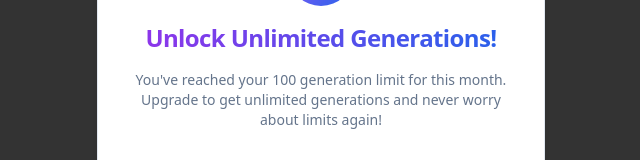
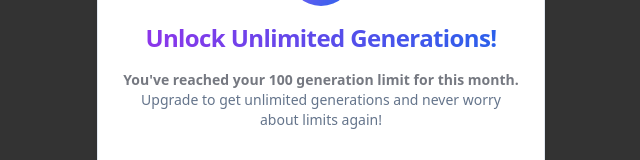
Before and after one commit to Denis-vibecoding/unlimited-boost-modal, a React (Vite) app: page / in a window 1280 px wide. Both pictures are taken after a click on the button "Trigger Upgrade Modal (100 generations reached)". Shown: the part 138-298 px from the top of the page, without its empty margins (319-959 px from the left). Built offline with nearby package versions, Linux system fonts and the light colour scheme.

Commit message:
Refine generation limit message
Make the generation limit message more prominent by adding a bold style.

```diff
--- a/src/components/UnlimitedUpgradeModal.tsx
+++ b/src/components/UnlimitedUpgradeModal.tsx
@@ -50,7 +50,7 @@ export const UnlimitedUpgradeModal = ({ isOpen, onClose }: UnlimitedUpgradeModal
               Unlock Unlimited Generations!
             </DialogTitle>
             <DialogDescription className="text-center text-muted-foreground">
-              You've reached your 100 generation limit for this month.<br />
+              <span className="font-semibold text-foreground animate-pulse">You've reached your 100 generation limit for this month.</span><br />
               Upgrade to get unlimited generations and never worry about limits again!
             </DialogDescription>
           </DialogHeader>
```
